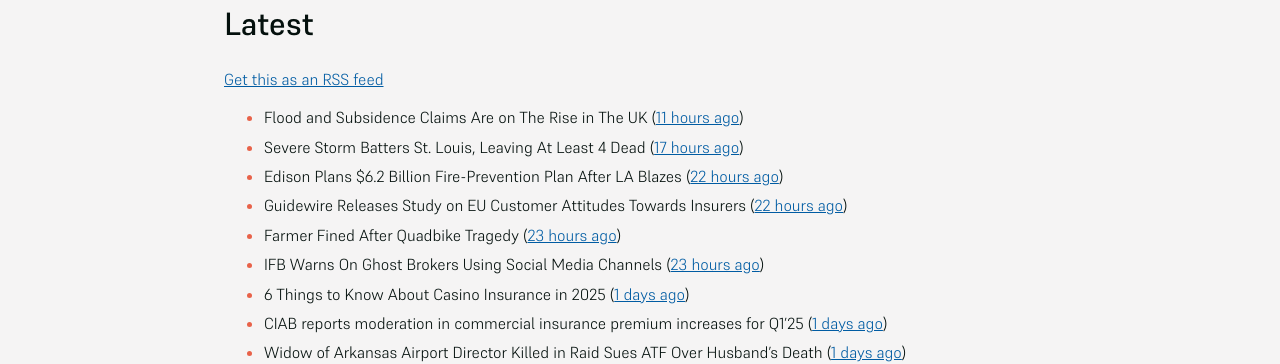
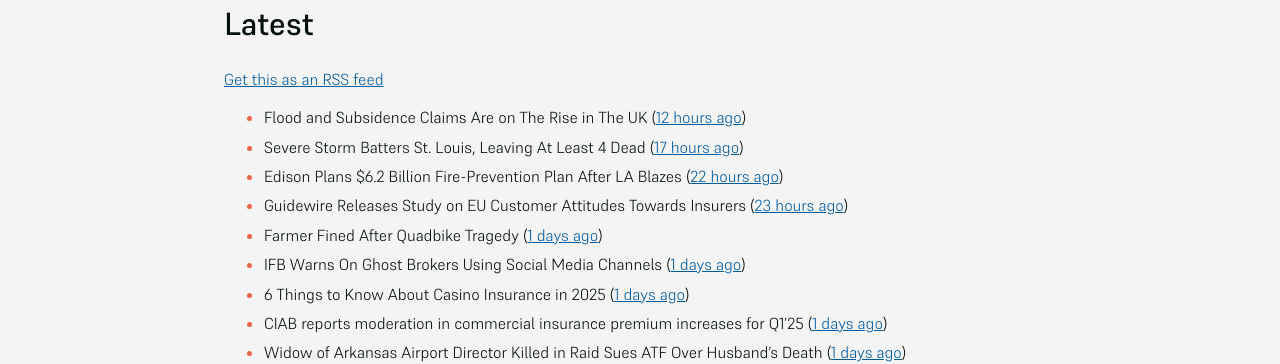
Before and after one commit to mat-0/feeds.thechels.uk, a Jekyll site: the page built from index.md, in a window 1280 px wide and 900 px high. Shown: the part 168-532 px from the top of the window. Built offline with Jekyll 4.4.1, drawn with Linux system fonts in a browser that asks for light colours.

```diff
--- a/index.md
+++ b/index.md
@@ -8,12 +8,12 @@ description: Latest Updates
 [Get this as an RSS feed](/feed.rss)
 
 <!-- news_marker starts -->
-- Flood and Subsidence Claims Are on The Rise in The UK ([11 hours ago](https://insurance-edge.net/2025/05/17/flood-and-subsidence-claims-are-on-the-rise-in-the-uk/))
+- Flood and Subsidence Claims Are on The Rise in The UK ([12 hours ago](https://insurance-edge.net/2025/05/17/flood-and-subsidence-claims-are-on-the-rise-in-the-uk/))
 - Severe Storm Batters St. Louis, Leaving At Least 4 Dead ([17 hours ago](https://www.insurancejournal.com/news/midwest/2025/05/16/824121.htm))
 - Edison Plans $6.2 Billion Fire-Prevention Plan After LA Blazes ([22 hours ago](https://www.insurancejournal.com/news/west/2025/05/16/824114.htm))
-- Guidewire Releases Study on EU Customer Attitudes Towards Insurers ([22 hours ago](https://insurance-edge.net/2025/05/16/guidewire-releases-study-on-eu-customer-attitudes-towards-insurers/))
-- Farmer Fined After Quadbike Tragedy ([23 hours ago](https://insurance-edge.net/2025/05/16/farmer-fined-after-quadbike-tragedy/))
-- IFB Warns On Ghost Brokers Using Social Media Channels ([23 hours ago](https://insurance-edge.net/2025/05/16/ifb-warns-on-ghost-brokers-using-social-media-channels/))
+- Guidewire Releases Study on EU Customer Attitudes Towards Insurers ([23 hours ago](https://insurance-edge.net/2025/05/16/guidewire-releases-study-on-eu-customer-attitudes-towards-insurers/))
+- Farmer Fined After Quadbike Tragedy ([1 days ago](https://insurance-edge.net/2025/05/16/farmer-fined-after-quadbike-tragedy/))
+- IFB Warns On Ghost Brokers Using Social Media Channels ([1 days ago](https://insurance-edge.net/2025/05/16/ifb-warns-on-ghost-brokers-using-social-media-channels/))
 - 6 Things to Know About Casino Insurance in 2025 ([1 days ago](https://insurance-edge.net/2025/05/16/6-things-to-know-about-casino-insurance-in-2025/))
 - CIAB reports moderation in commercial insurance premium increases for Q1’25 ([1 days ago](https://www.reinsurancene.ws/ciab-reports-moderation-in-commercial-insurance-premium-increases-for-q125/))
 - Widow of Arkansas Airport Director Killed in Raid Sues ATF Over Husband’s Death ([1 days ago](https://www.insurancejournal.com/news/southcentral/2025/05/16/824097.htm))
```
Also changed, not shown: other parts of index.md (+1 -1 lines).
